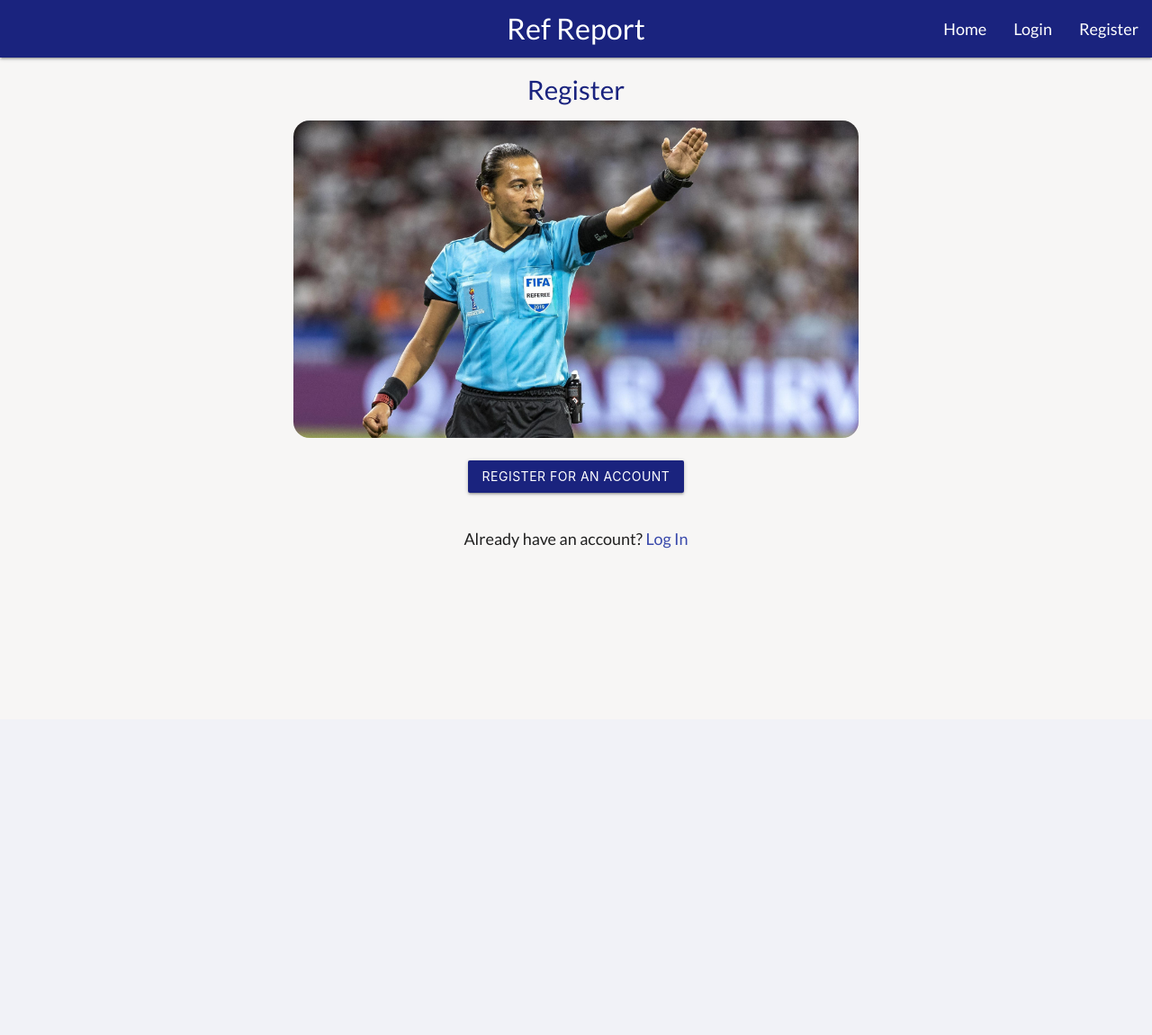
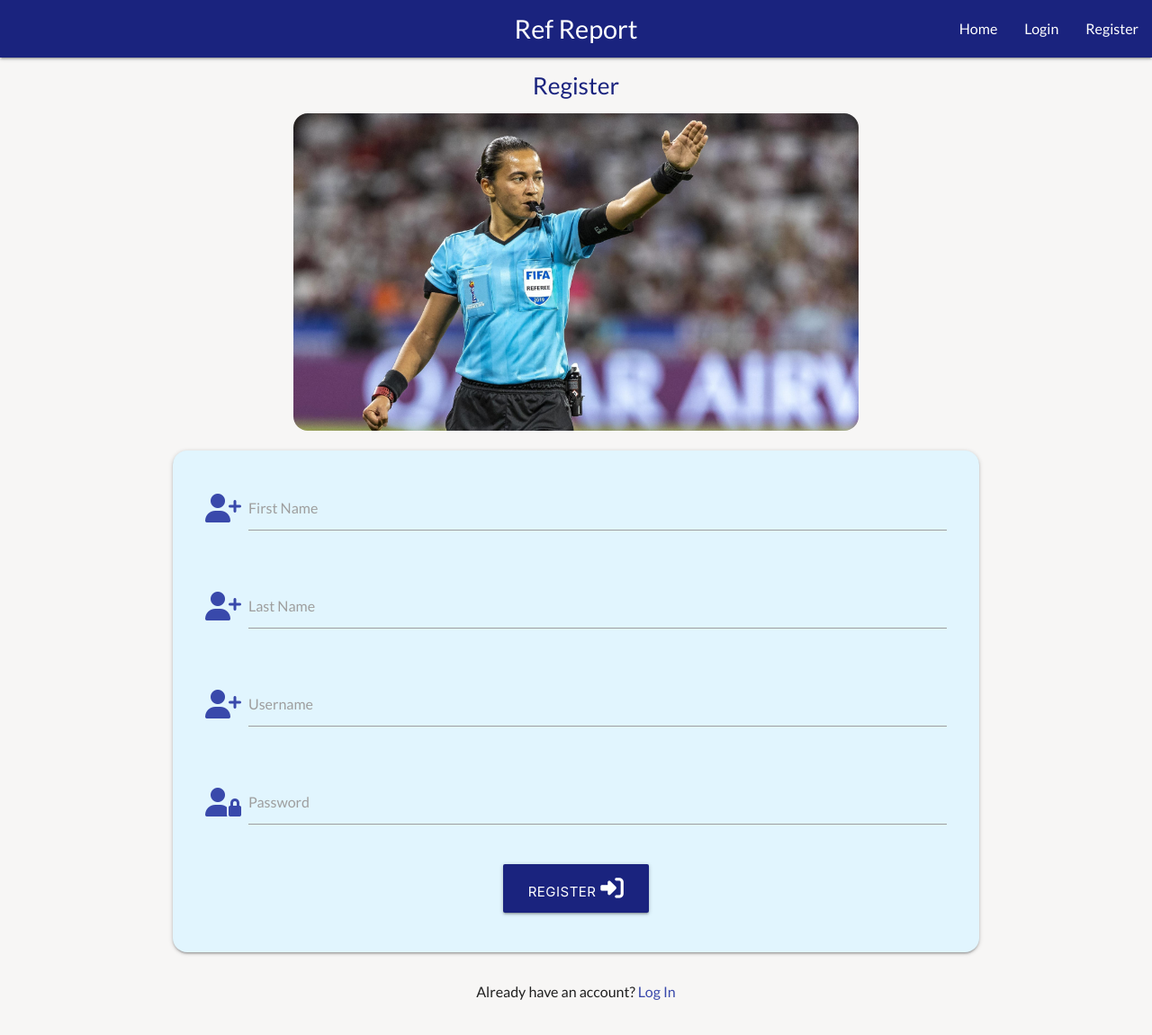
Before and after one commit to adamparker75/Ref_Report, a Flask app: page /register in a window 1280 px wide. Shown: the whole page at 90% size. Before the commit the page ends 610 px from the top, so only its background shows below. Run offline with Flask 2, Linux system fonts and the light colour scheme; some libraries are stand-ins or nearby versions.

Commit message:
Changed registration page from modal pop up to form, to match log in page

```diff
--- a/static/css/style.css
+++ b/static/css/style.css
@@ -8,7 +8,7 @@ body {
 
  html {
      font-family: "Lato", sans-serif;
-     font-size: 18px;
+     font-size: 16px;
  }
 
 /* Nav bar*/
--- a/templates/base.html
+++ b/templates/base.html
@@ -46,7 +46,7 @@
             <li><a href="{{ url_for('logout') }}">Logout</a></li>
             {% else %}
             <li><a href="{{ url_for('login') }}" class="modal-trigger" data-target="modal2">Login</a></li>
-            <li><a href="{{ url_for('register') }}">Register</a></li>
+            <li><a href="{{ url_for('register') }}" class="modal-trigger" data-target="modal1">Register</a></li>
             {% endif %}
     </ul>
     <!-- Login Modal Pop up taken from https://materializecss.com/modals.html-->
@@ -73,6 +73,49 @@
             <div class="row">
                 <button type="submit" class="col s12 btn-large indigo darken-4">
                     Log In <i class="fas fa-sign-in-alt"></i>
+                </button>
+            </div>
+		</form>
+	</div>
+</div>
+<!-- Registration Modal -->
+<div id="modal1" class="modal">
+	<div class="modal-content light-blue lighten-5">
+		<form method="POST" action="{{ url_for('register') }}">
+        	<div class="row">
+				<div class="input-field col s12">
+					<i class="fas fa-user-plus prefix indigo-text text-darken-1"></i>
+					<input id="firstname" name="firstname" type="text" class="validate" required>
+					<label for="firstname">First Name</label>
+				</div>
+			</div>
+            <div class="row">
+				<div class="input-field col s12">
+					<i class="fas fa-user-plus prefix indigo-text text-darken-1"></i>
+					<input id="lastname" name="lastname" type="text" class="validate" required>
+					<label for="lastname">Last Name</label>
+				</div>
+			</div>
+			<div class="row">
+				<div class="input-field col s12">
+					<i class="fas fa-user-plus prefix indigo-text text-darken-1"></i>
+					<input id="username" name="username" type="text" minlength="5"
+                    maxlength="20" pattern="^[a-zA-Z0-9]{5,20}$"  class="validate" required>
+					<label for="username">Username</label>
+				</div>
+			</div>
+            <div class="row">
+				<div class="input-field col s12">
+					<i class="fas fa-user-lock prefix indigo-text text-darken-1"></i>
+					<input id="password" name="password" type="password" minlength="5"
+                    maxlength="20" pattern="^[a-zA-Z0-9]{5,20}$"  class="validate" required>
+					<label for="password">Password</label>
+				</div>
+			</div>
+            <!-- Register Button -->
+            <div class="row">
+                <button type="submit" class="col s12 btn-large indigo darken-4">
+                    Register <i class="fas fa-sign-in-alt"></i>
                 </button>
             </div>
 		</form>
--- a/templates/login.html
+++ b/templates/login.html
@@ -36,10 +36,12 @@
 		</div>
 		<!-- Login Button -->
 		<div class="row">
-			<button type="submit" class="col s12 btn-large indigo darken-4">
+            <div class="col s12 center-align">
+			<button type="submit" class="btn-large indigo darken-4">
                     Log In <i class="fas fa-sign-in-alt"></i>
                 </button>
 		</div>
+        </div>
 	</form>
 </div>
 
--- a/templates/register.html
+++ b/templates/register.html
@@ -12,15 +12,10 @@
     </div>
 
 </section>
-<!-- Register button-->
-<div class="row">
-	<div class="col s12 center">
-		<button data-target="modal1" class="btn modal-trigger indigo darken-4">Register for an Account</button>
-	</div>
-</div>
-<!-- Modal taken from https://materializecss.com/modals.html -->
-<div id="modal1" class="modal">
-	<div class="modal-content light-blue lighten-5">
+
+<!-- Registration form -->
+
+	<div class="card-panel light-blue lighten-5 all-card-panels">
 		<form method="POST" action="{{ url_for('register') }}">
         	<div class="row">
 				<div class="input-field col s12">
@@ -54,13 +49,15 @@
 			</div>
             <!-- Register Button -->
             <div class="row">
-                <button type="submit" class="col s12 btn-large indigo darken-4">
+            <div class="col s12 center-align">
+                <button type="submit" class="btn-large indigo darken-4">
                     Register <i class="fas fa-sign-in-alt"></i>
                 </button>
             </div>
+            </div>
 		</form>
 	</div>
-</div>
+
 <!-- Link back to log in page-->
 <div class="row">
     <div class="col s12">
```
